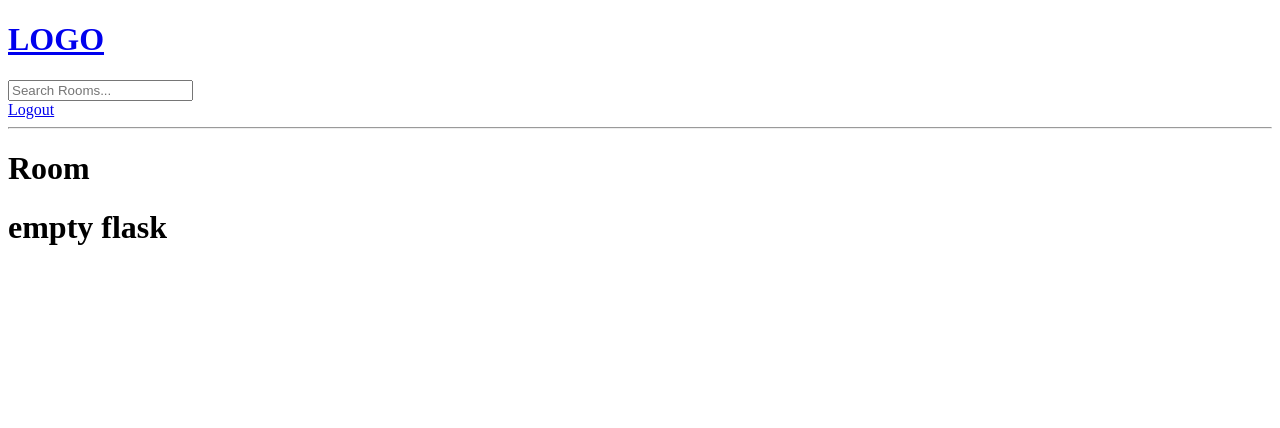
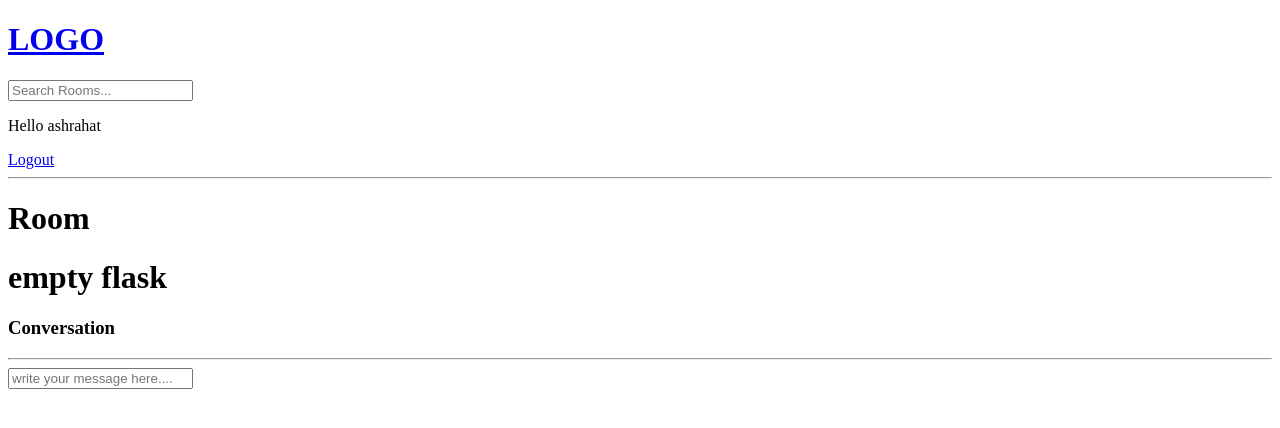
Before and after one commit to AshRahman/discutere, a Django app: page /room/6/ in a window 1280 px wide. Shown: the top 428 px of the page. Run offline with Django 4.2, Linux system fonts and the light colour scheme; a user stored in the database is signed in; data comes from the database, SQL or seed files in the repository; both versions use the stored data as it was after the commit.

Commit message:
added user registration,comment section

```diff
--- a/base/templates/base/room.html
+++ b/base/templates/base/room.html
@@ -1,11 +1,23 @@
-{%extends 'main.html'%}
-
-<html>
-
-  <body>
-    {%block content%}
-    <h1>Room</h1>
-    <h1>{{room.name}}</h1>
-    {%endblock content%}
-  </body>
-</html>
+{%extends 'main.html'%} {%block content%}
+<h1>Room</h1>
+<h1>{{room.name}}</h1>
+<p>{{room.description}}</p>
+<div class="comment-wrapper">
+  <h3>Conversation</h3>
+  <hr />
+  {% for message in room_messages %}
+  <div>
+    <small> @{{message.user}} {{message.created|timesince}} ago </small>
+    <p>{{message.body}}</p>
+    <hr />
+  </div>
+  {% endfor %}
+</div>
+{% if request.user.is_authenticated %}
+<div class="comment-form">
+  <form method="POST" action="">
+    {% csrf_token %}
+    <input type="text" name="body" placeholder="write your message here...." />
+  </form>
+</div>
+{% endif %} {%endblock content%}
--- a/base/views.py
+++ b/base/views.py
@@ -19,7 +19,7 @@ def loginPage(request):
         return redirect("home ")
 
     if request.method == "POST":
-        username = request.POST.get("username")
+        username = request.POST.get("username").lower()
         password = request.POST.get("password")
 
         try:
@@ -44,6 +44,19 @@ def logoutUser(request):
 
 def registerPage(request):
     form = UserCreationForm()
+    if request.method == 'POST':
+        form =UserCreationForm(request.POST)
+        if form.is_valid():
+            user = form.save(commit=False)
+            user.username = user.username.lower()
+            user.save()
+            login(request,user)
+            return redirect('home')
+
+        else:
+            messages.error(request, 'An error occurred during registration')
+
+
     return render(request, "base/login_register.html",{'form':form})
 
 
@@ -61,8 +74,8 @@ def home(request):
 
 def room(request, pk):
     room = Room.objects.get(id=pk)
-
-    context = {"room": room}  # context used here as dictionary
+    room_messages = room.message_set.all().order_by('-created')
+    context = {"room": room, 'room_messages':room_messages}  # context used here as dictionary
 
     return render(request, "base/room.html", context)
 
--- a/templates/navbar.html
+++ b/templates/navbar.html
@@ -6,6 +6,7 @@
   <input type="text" name="q" placeholder="Search Rooms... " />
 </form>
 {% if request.user.is_authenticated %}
+<p>Hello {{request.user}} </p>
 <a href="{% url 'logout' %}">Logout</a>
 {% else %}
 <a href="{% url 'login' %}">Login</a>
```
Also changed, not shown: db.sqlite3.
